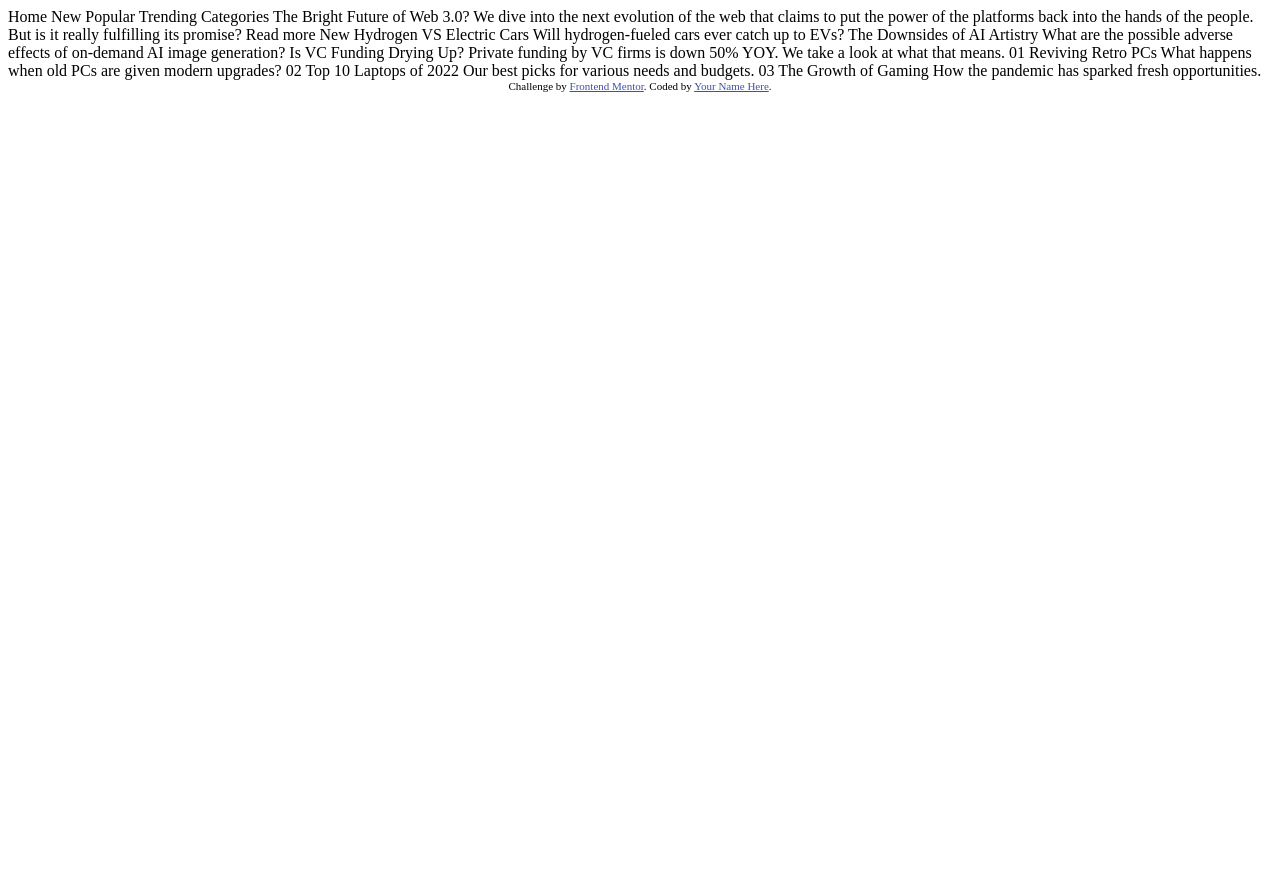
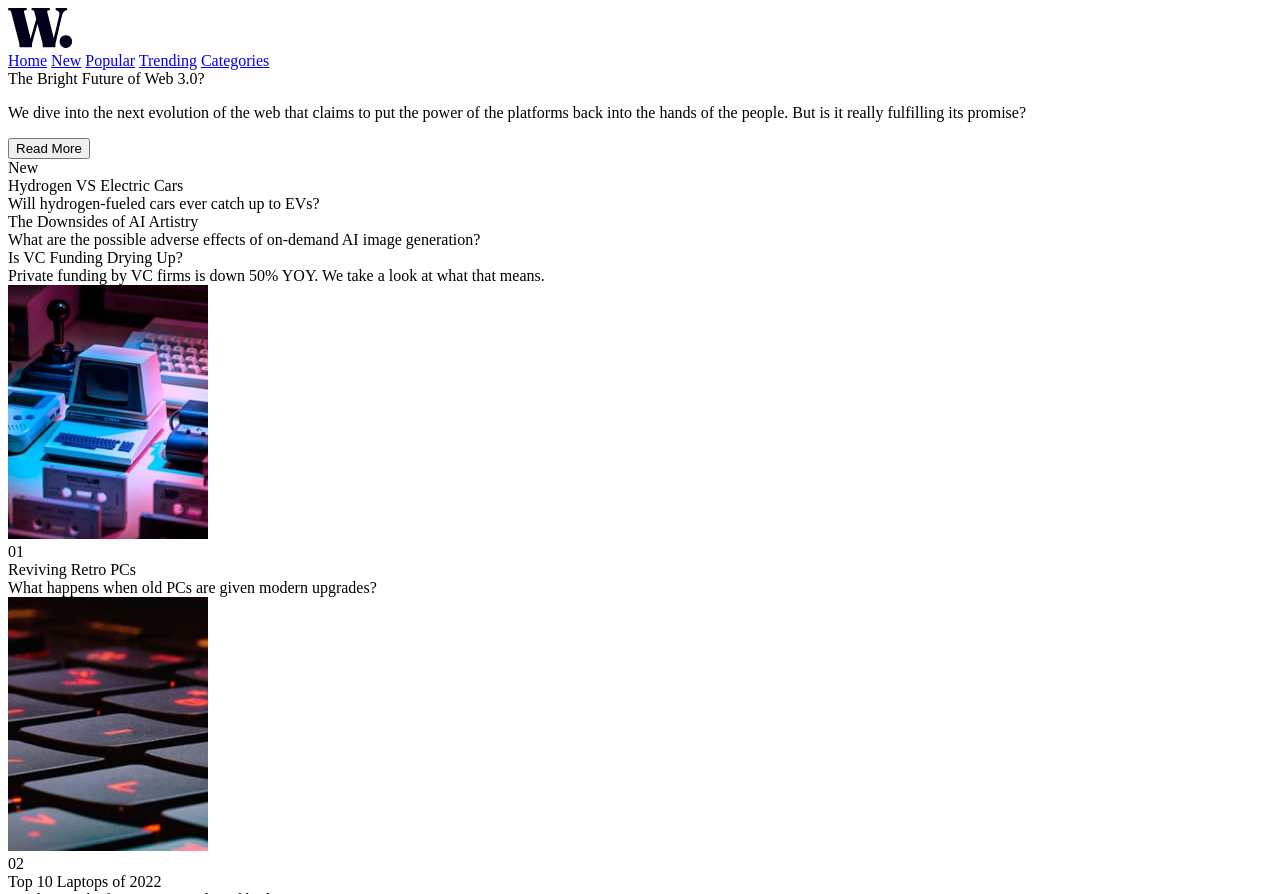
Before and after one commit to eyagargah/news-homepage-main, a plain HTML site: page index.html in a window 1280 px wide. Shown: the top 894 px of the page. Before the commit the page ends 800 px from the top, so only its background shows below. Drawn offline with Linux system fonts and the light colour scheme.

Commit message:
Update index.html
-Update index.html using grid according to the following design

```diff
--- a/index.html
+++ b/index.html
@@ -1,60 +1,98 @@
 <!DOCTYPE html>
 <html lang="en">
   <head>
-  <meta charset="UTF-8">
-  <meta name="viewport" content="width=device-width, initial-scale=1.0"> <!-- displays site properly based on user's device -->
+    <meta charset="UTF-8" />
+    <meta name="viewport" content="width=device-width, initial-scale=1.0" />
+    <!-- displays site properly based on user's device -->
+    <link rel="stylesheet" href="styles.css" />
+    <link
+      rel="icon"
+      type="image/png"
+      sizes="32x32"
+      href="./images/favicon-32x32.png"
+    />
 
-  <link rel="icon" type="image/png" sizes="32x32" href="./images/favicon-32x32.png">
-
-  <title>Frontend Mentor | News homepage</title>
-
-  <!-- Feel free to remove these styles or customise in your own stylesheet 👍 -->
-  <style>
-    .attribution { font-size: 11px; text-align: center; }
-    .attribution a { color: hsl(228, 45%, 44%); }
-  </style>
+    <title>News homepage</title>
   </head>
   <body>
-
-  Home
-  New
-  Popular
-  Trending
-  Categories
-
-  The Bright Future of Web 3.0?
-
-  We dive into the next evolution of the web that claims to put the power of the platforms back into the hands of the people.
-  But is it really fulfilling its promise?
-
-  Read more
-
-  New
-
-  Hydrogen VS Electric Cars
+    <main class="grid-container">
+      <div class="header">
+        <img src="assets/images/logo.svg" alt="logo" class="logo" />
+        <div class="navbar">
+          <a href="#">Home</a>
+          <a href="#">New</a>
+          <a href="#">Popular</a>
+          <a href="#">Trending</a>
+          <a href="#">Categories</a>
+        </div>
+      </div>
+      <div class="main-article">
+        <div class="main-article-image"></div>
+        <div class="main-article-title">The Bright Future of Web 3.0?</div>
+        <div class="main-article-content">
+          <p>
+            We dive into the next evolution of the web that claims to put the
+            power of the platforms back into the hands of the people. But is it
+            really fulfilling its promise?
+          </p>
+          <button class="main-article-button">Read More</button>
+        </div>
+      </div>
+      <div class="news">
+        <div class="main-title">New</div>
+        <div class="news1">
+          <div class="news-title">Hydrogen VS Electric Cars</div>
+          <div class="news-content">
             Will hydrogen-fueled cars ever catch up to EVs?
-
-  The Downsides of AI Artistry
-  What are the possible adverse effects of on-demand AI image generation?
-
-  Is VC Funding Drying Up?
-  Private funding by VC firms is down 50% YOY. We take a look at what that means.
-
-  01
-  Reviving Retro PCs
+          </div>
+        </div>
+        <div class="news2">
+          <div class="news-title">The Downsides of AI Artistry</div>
+          <div class="news-content">
+            What are the possible adverse effects of on-demand AI image
+            generation?
+          </div>
+        </div>
+        <div class="news3">
+          <div class="news-title">Is VC Funding Drying Up?</div>
+          <div class="news-content">
+            Private funding by VC firms is down 50% YOY. We take a look at what
+            that means.
+          </div>
+        </div>
+      </div>
+      <div class="articles">
+        <div class="article1">
+          <div class="article-img">
+            <img src="assets/images/image-retro-pcs.jpg" alt="" srcset="">
+          </div>
+          <div class="article-number">01</div>
+          <div class="article-title">Reviving Retro PCs</div>
+          <div class="article-content">
             What happens when old PCs are given modern upgrades?
-
-  02
-  Top 10 Laptops of 2022
+          </div>
+        </div>
+        <div class="article2">
+          <div class="article-img">
+            <img src="assets/images/image-top-laptops.jpg" alt="" srcset="">
+          </div>
+          <div class="article-number">02</div>
+          <div class="article-title">Top 10 Laptops of 2022</div>
+          <div class="article-content">
             Our best picks for various needs and budgets.
-
-  03
-  The Growth of Gaming
+          </div>
+        </div>
+        <div class="article3">
+          <div class="article-img">
+            <img src="assets/images/image-gaming-growth.jpg" alt="" srcset="">
+          </div>
+          <div class="article-number">03</div>
+          <div class="article-title">The Growth of Gaming</div>
+          <div class="article-content">
             How the pandemic has sparked fresh opportunities.
-
-  <div class="attribution">
-    Challenge by <a href="https://www.frontendmentor.io?ref=challenge" target="_blank">Frontend Mentor</a>.
-    Coded by <a href="#">Your Name Here</a>.
           </div>
+        </div>
+      </div>
+    </main>
   </body>
 </html>
```
Lines whose indentation alone changed are shown as unchanged.
